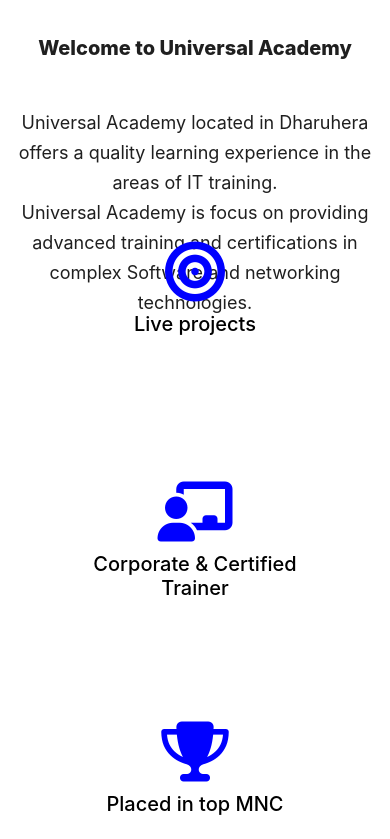
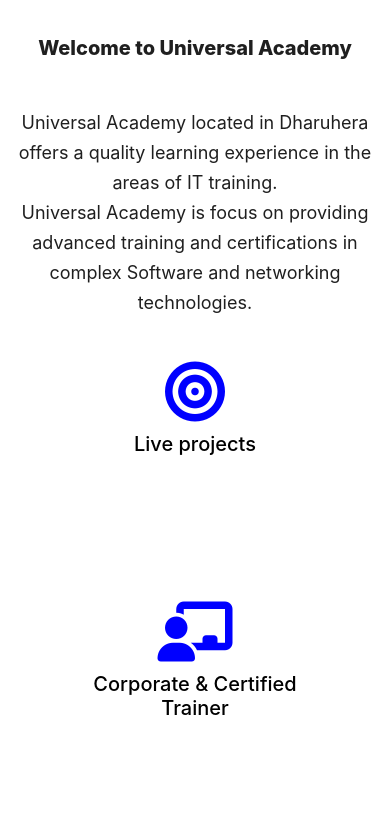
Before and after one commit to ravijaat2917/Universal-Academy-App, a React (Create React App) app in the folder client/: page / in a window 390 px wide. Shown: the part 1020-1859 px from the top of the page. Built offline with nearby package versions, Linux system fonts and the light colour scheme.

Commit message:
Miniscreen code added

```diff
--- a/client/src/Pages/LandingPages.js
+++ b/client/src/Pages/LandingPages.js
@@ -145,7 +145,7 @@ function LandingPages() {
           </p>
         </div>
 
-        <div className="d-flex   justify-column">
+        <div className="d-flex miniScreesn  justify-column">
           <div className="detauils">
             <i class=" details-icons fa-solid fa-bullseye"></i>
             <h5>Live projects</h5>
--- a/client/src/Styles/LandingPageStyles.css
+++ b/client/src/Styles/LandingPageStyles.css
@@ -342,4 +342,7 @@ h3 {
     flex-direction: column;
 
   }
+  .miniScreesn{
+    padding-top: 120px !important;
+  }
 }
```
